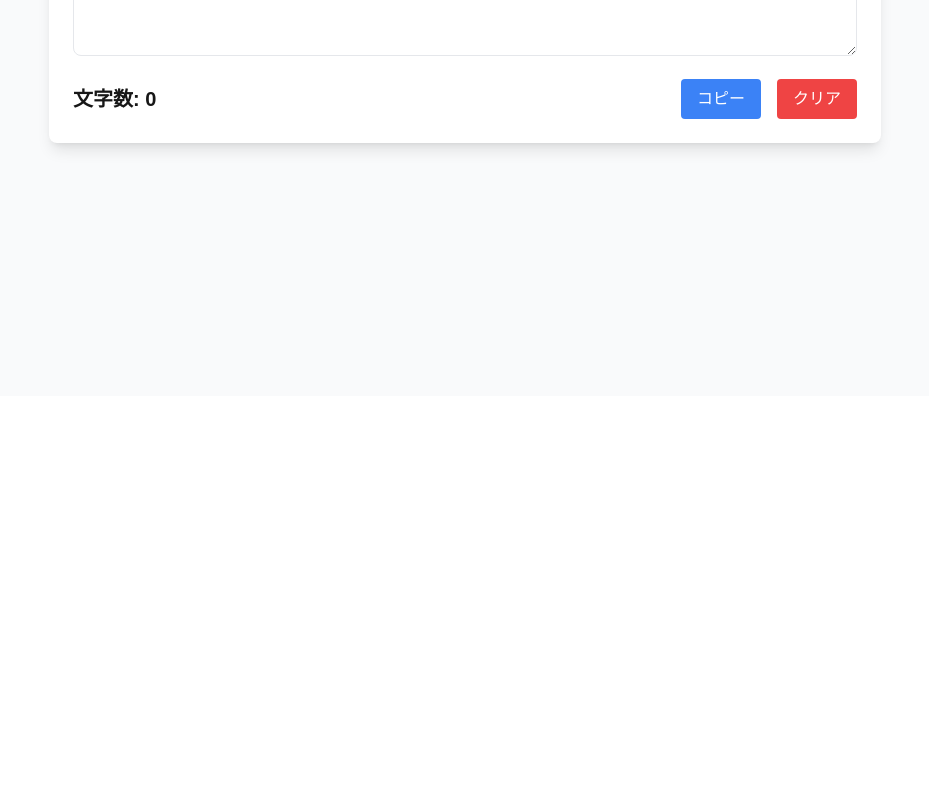
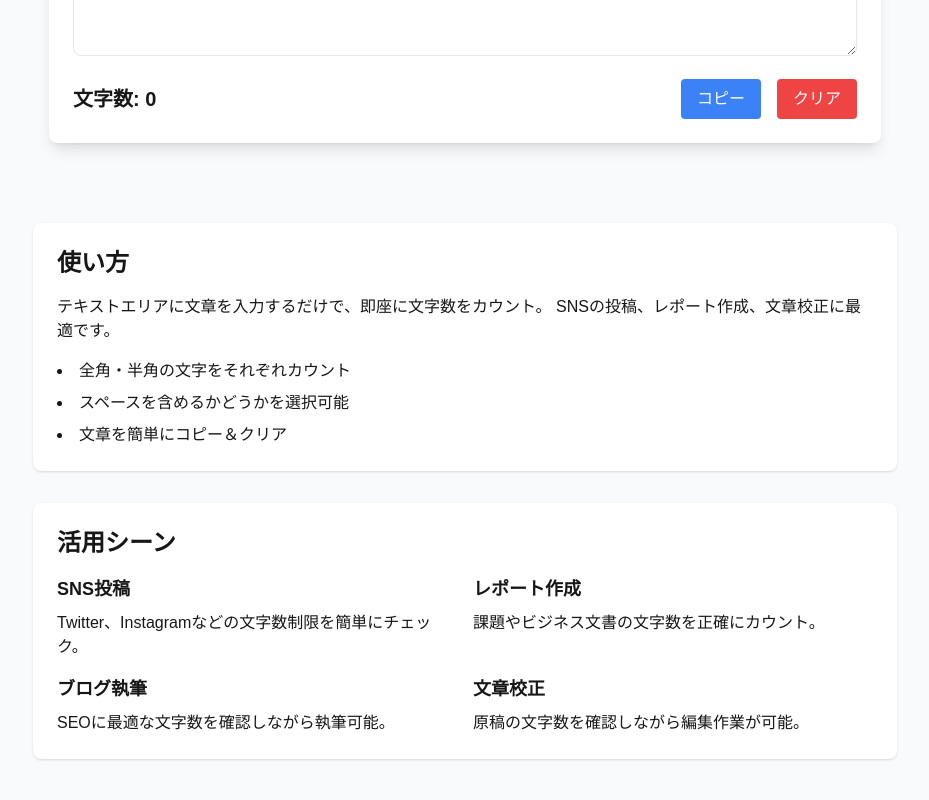
Before and after one commit to kojiro-tsuji/textcounter-app, a Next.js app: page / in a window 1280 px wide. Shown: the part 420-1220 px from the top of the page, without its empty margins (175-1104 px from the left). Before the commit the page ends 912 px from the top, so only its background shows below. Built offline with nearby package versions, Linux system fonts and the light colour scheme.

Commit message:
feat: メインページに使い方と活用シーンの説明を追加

```diff
--- a/app/page.tsx
+++ b/app/page.tsx
@@ -41,6 +41,48 @@ export default function Home() {
             <div className="py-16">
               <TextCounter />
             </div>
+
+            {/* 説明セクション */}
+            <div className="mb-16 space-y-8">
+              {/* 使い方セクション */}
+              <section className="bg-white rounded-lg shadow p-6">
+                <h2 className="text-2xl font-bold mb-4">使い方</h2>
+                <div className="space-y-4">
+                  <p>
+                    テキストエリアに文章を入力するだけで、即座に文字数をカウント。
+                    SNSの投稿、レポート作成、文章校正に最適です。
+                  </p>
+                  <ul className="list-disc list-inside space-y-2">
+                    <li>全角・半角の文字をそれぞれカウント</li>
+                    <li>スペースを含めるかどうかを選択可能</li>
+                    <li>文章を簡単にコピー＆クリア</li>
+                  </ul>
+                </div>
+              </section>
+
+              {/* 活用シーンセクション */}
+              <section className="bg-white rounded-lg shadow p-6">
+                <h2 className="text-2xl font-bold mb-4">活用シーン</h2>
+                <div className="grid grid-cols-1 md:grid-cols-2 gap-4">
+                  <div className="space-y-2">
+                    <h3 className="text-lg font-semibold">SNS投稿</h3>
+                    <p>Twitter、Instagramなどの文字数制限を簡単にチェック。</p>
+                  </div>
+                  <div className="space-y-2">
+                    <h3 className="text-lg font-semibold">レポート作成</h3>
+                    <p>課題やビジネス文書の文字数を正確にカウント。</p>
+                  </div>
+                  <div className="space-y-2">
+                    <h3 className="text-lg font-semibold">ブログ執筆</h3>
+                    <p>SEOに最適な文字数を確認しながら執筆可能。</p>
+                  </div>
+                  <div className="space-y-2">
+                    <h3 className="text-lg font-semibold">文章校正</h3>
+                    <p>原稿の文字数を確認しながら編集作業が可能。</p>
+                  </div>
+                </div>
+              </section>
+            </div>
           </div>
         </div>
       </div>
```
